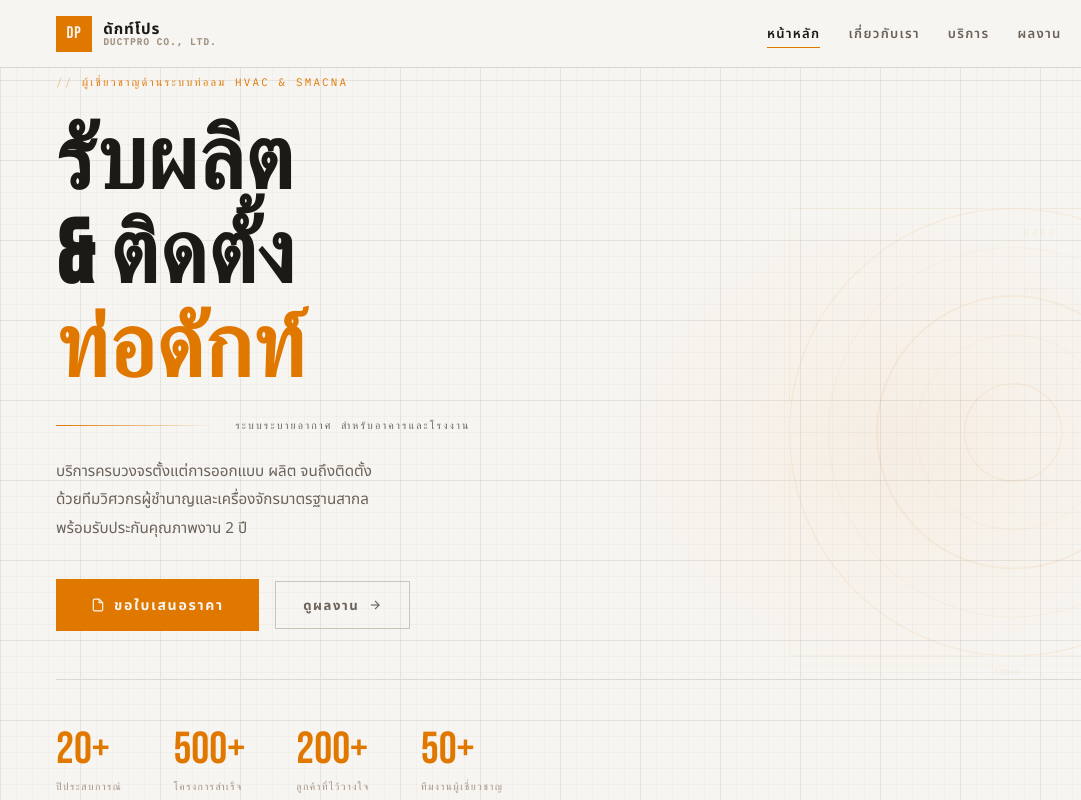
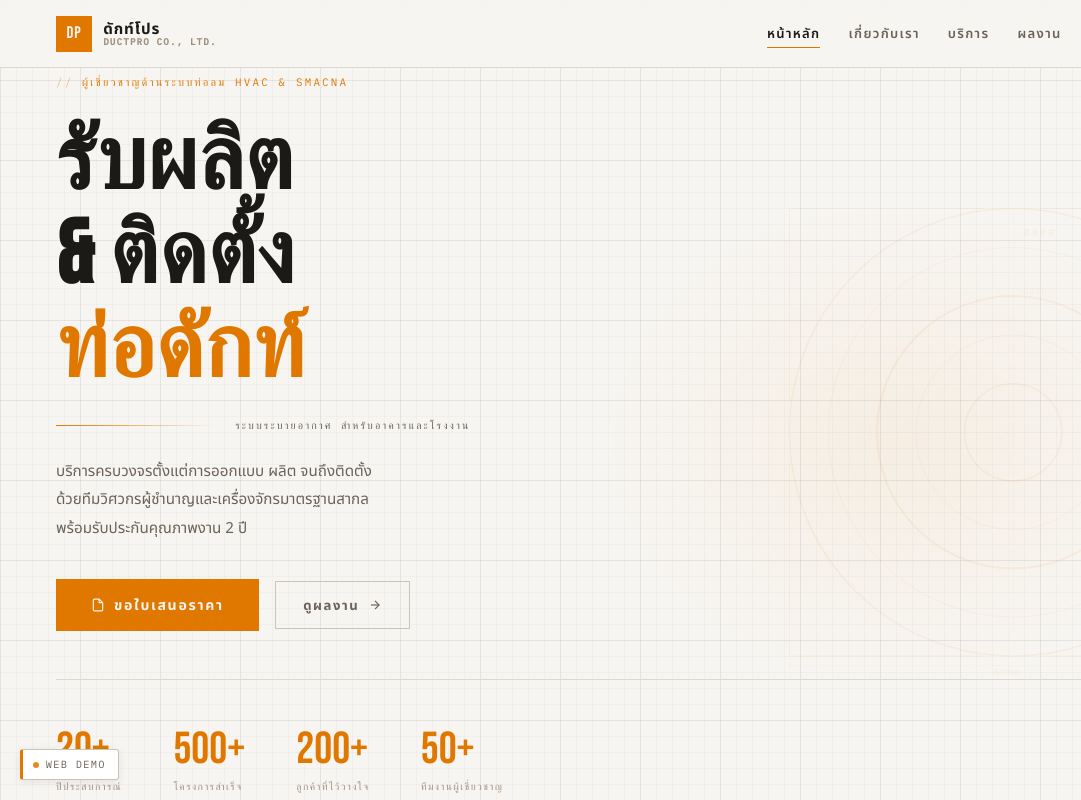
Before and after one commit to nopparoot15/pipe-company-website, a plain HTML site: page index.html in a window 1280 px wide. Shown: the top 800 px of the page, 0-1081 px from the left. Drawn offline with nearby package versions, Linux system fonts and the light colour scheme.

Commit message:
Add fixed demo badge to all pages

```diff
--- a/css/style.css
+++ b/css/style.css
@@ -1507,3 +1507,41 @@ input, textarea, select { font-family: var(--font-body); font-size: 1rem; color:
   .float-social__btn { width: 44px; height: 44px; }
   .float-social__btn svg { width: 18px; height: 18px; }
 }
+
+/* ── Demo Badge ──────────────────────────────────────────── */
+.demo-badge {
+  position: fixed;
+  bottom: 1.25rem;
+  left: 1.25rem;
+  z-index: 9000;
+  display: flex;
+  align-items: center;
+  gap: 0.45rem;
+  padding: 0.35rem 0.75rem 0.35rem 0.6rem;
+  background: var(--bg-card);
+  border: 1px solid var(--border-2);
+  border-left: 3px solid var(--accent);
+  border-radius: 3px;
+  box-shadow: 0 2px 10px rgba(0,0,0,0.08);
+  pointer-events: none;
+  user-select: none;
+}
+.demo-badge__dot {
+  width: 6px;
+  height: 6px;
+  border-radius: 50%;
+  background: var(--accent);
+  flex-shrink: 0;
+  animation: demo-pulse 2s ease-in-out infinite;
+}
+.demo-badge__text {
+  font-family: var(--font-mono);
+  font-size: 0.65rem;
+  letter-spacing: 0.12em;
+  color: var(--text-2);
+  text-transform: uppercase;
+}
+@keyframes demo-pulse {
+  0%, 100% { opacity: 1; }
+  50%       { opacity: 0.35; }
+}
--- a/index.html
+++ b/index.html
@@ -363,6 +363,11 @@
   </a>
 </div>
 
+<div class="demo-badge" aria-hidden="true">
+  <span class="demo-badge__dot"></span>
+  <span class="demo-badge__text">Web Demo</span>
+</div>
+
 <script src="js/main.js"></script>
 </body>
 </html>
```
Also changed, not shown: about.html (+5 -0 lines), contact.html (+5 -0 lines), portfolio.html (+5 -0 lines), services.html (+5 -0 lines).
